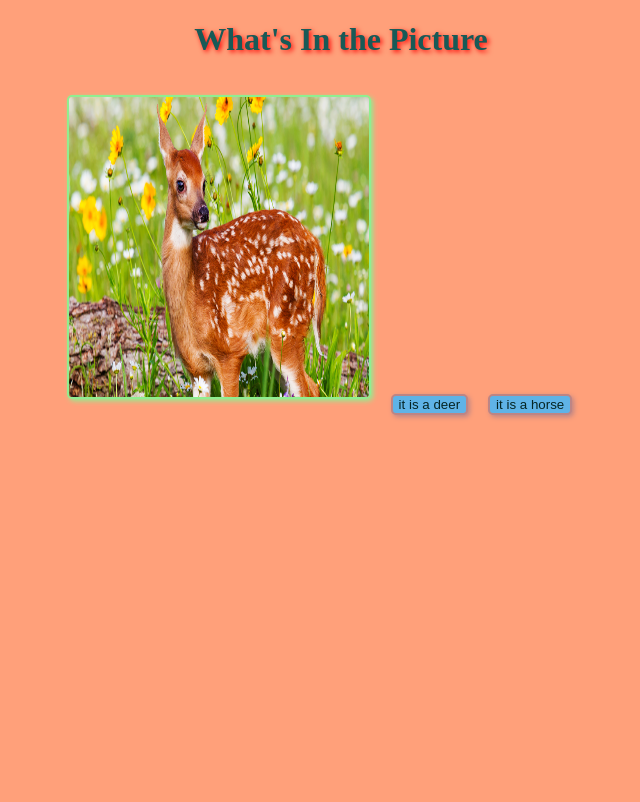
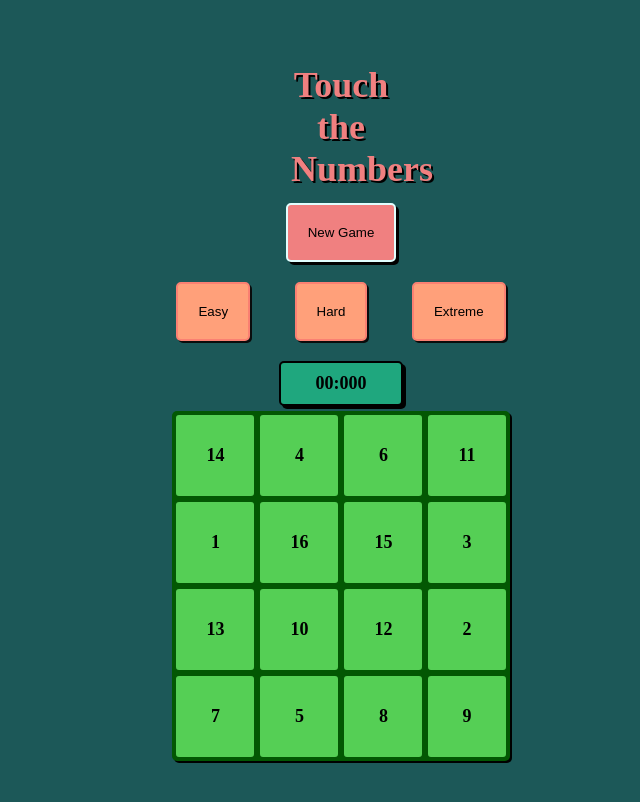
Before and after one commit to Bilana-Mon/CaJan22-Project-TouchNums, a plain HTML site: page index.html in a window 1280 px wide. Shown: the whole page, without its empty margins (299-939 px from the left). Drawn offline with Linux system fonts and the light colour scheme.

Commit message:
Touch Nums

```diff
--- a/css/main.css
+++ b/css/main.css
@@ -1,69 +1,78 @@
 body{
-    background-color: lightsalmon;
+    background-color: rgb(28, 88, 88);
+    margin: 20px;
+    padding: 20px;
+    text-align: center;
+    font-weight: bolder;
+    font-size: large;
 }
 
 
 h1{
-    text-align: center;
-    font-weight: bold;
-    color: rgb(24, 90, 87);
-    text-shadow: 2px 2px 5px red;
-    margin-left: 35%;
-    margin-right: 35%;
+    width: 100px;
+    height: 100px;
+    color: lightcoral;
+    margin-left: auto;
+    margin-right: auto;
+    text-shadow: 2px 2px black;
 }
 
-
-img{
-    border: 2px solid lightgreen;
+table{
+    background-color: rgb(3, 87, 3);
+    align-self: center;
     border-radius: 5px;
-    width: 300px;
-    height: 300px;
-    margin: 10px;
-    box-shadow: 2px 2px 5px lightgreen;
-    align-self: center;
+    margin: 5px;
+    margin-left: auto;
+    margin-right: auto;
+    padding: auto;
+    box-shadow: 2px 2px black;
 }
 
-
-.btn-answer{
-    background-color: rgb(95, 179, 231);
-    color: rgb(6, 37, 36);
-    border: 2px solid rgb(189, 133, 133);
+td{
+    background-color: rgb(85, 207, 85);
+    border: 2px solid rgb(3, 87, 3);
     border-radius: 5px;
-    box-shadow: 2px 2px 5px rgb(189, 133, 133);
-    margin: 10px;
-    padding: auto;
+    padding: 30px;
 }
 
-
-.quest-pic{
-    width: 45%;
-    height: 45%;
-    margin: auto;
-    padding: 5px;
+td:hover{
+    border:2px solid darkgoldenrod;
 }
 
-
-.reset{
-    background-color: lightseagreen;
-    color: rgb(6, 37, 36);
-    border: 2px solid rgb(15, 104, 99);
+.timer-count{
+    text-align: center;
+    background-color: rgb(31, 167, 126);
+    border: 2px solid;
     border-radius: 5px;
-    box-shadow: 2px 2px 5px rgb(6, 37, 36);
-    margin: auto;
-    width: 30%;
-    padding: auto;
-    text-align: center;
-    font-weight: bold;
+    width: 100px;
+    margin-left: auto;
+    margin-right: auto;
+    padding: 10px;
+    box-shadow: 3px 3px black;
 }
 
-.modal {
+.btn button{
+    background-color: lightsalmon;
+    border: 2px solid salmon;
+    border-radius: 5px;
+    margin-left: 5px;
+    margin-right: 5px;
+    margin-top: 5px;
+    padding: 20px;
+    margin: 20px;
+    box-shadow: 2px 2px rgb(10, 12, 12);
+}
 
-    display: block;
-    position: fixed;
-    z-index: 1;
-    left: 55%;
-    top: 80%;
-    width: 100%;
-    height: 100%;
-    overflow: auto;
+.clicked{
+    background-color: grey;
 }
+
+.new-game{
+    background-color: lightcoral;
+    border: 2px solid lightcyan;
+    border-radius: 5px;
+    margin: auto;
+    margin-top: 15px;
+    padding: 20px;
+    box-shadow: 3px 3px black;
+}
--- a/index.html
+++ b/index.html
@@ -5,14 +5,29 @@
     <meta charset="UTF-8">
     <meta http-equiv="X-UA-Compatible" content="IE=edge">
     <meta name="viewport" content="width=device-width, initial-scale=1.0">
-    <title>In Picture</title>
+    <title>Touch Nums</title>
     <link rel="stylesheet" href="css/main.css">
 </head>
 
 <body onload="init()">
-    <h1>What's In the Picture</h1>
-    <div class="quest-pic"></div>
-    <div class="modal"></div>
+    <h1>Touch the Numbers</h1>
+    <button class="new-game" onclick="init()">New Game</button>
+    <div class="btn">
+        <button class="easy" onclick="clickBtn(this)">Easy</button>
+        <button class="hard" onclick="clickBtn(this)">Hard</button>
+        <button class="extreme" onclick="clickBtn(this)">Extreme</button>
+    </div>
+
+    <div class="timer-count">
+        <span id="second">00</span>:<span id="millisecond">000</span>
+    </div>
+
+    <div class="table">
+        <table>
+            <tbody class="board"></tbody>
+        </table>
+    </div>
+
     <script src="js/main.js"></script>
 </body>
 
--- a/js/main.js
+++ b/js/main.js
@@ -1,67 +1,156 @@
 'use strict'
 
-var gCurrQuestIdx = 0;
 
-var gQuests = [
-    {
-        id: 1, opts: [
-            'it is a deer',
-            'it is a horse'
-        ], correctOptIndex: 0
-    },
-    {
-        id: 2, opts: [
-            'it is a bear',
-            'it is a dog'
-        ], correctOptIndex: 0
-    },
-    {
-        id: 3, opts: [
-            'it is a cat',
-            'it is a fox'
-        ], correctOptIndex: 1
-    }
-];
+var gNums;
+var gCount;
+var gIsGameOn;
+var gSeconds;
+var gMilliseconds;
+var gInterval;
+var gBoardLength;
+
 
 
 
 function init() {
-    renderQuest();
-    document.querySelector('.modal').style.display = 'none';
+    gBoardLength = 4;
+    gSeconds = 0;
+    gMilliseconds = 0;
+    gIsGameOn = false;
+    gCount = 1;
+
+    if (gInterval) {
+        clearInterval(gInterval);
+        gInterval = null;
+        reset()
+    }
+    gNums = shuffle(createNumsArray())
+    renderBoard(gNums);
+}
+
+function start() {
+    pause();
+    gInterval = setInterval(timer, 10);
+    if (gCount === (gBoardLength ** 2)) {
+        pause();
+    }
+}
+
+function createNumsArray() {
+    var nums = [];
+
+    for (var i = 0; i < (gBoardLength ** 2); i++) {
+        nums.push(i + 1);
+    }
+    return nums;
 }
 
 
-function renderQuest() {
-    var strHTML = '';
-    strHTML = `<img src="assets/img/${gCurrQuestIdx + 1}.jpg"/>`;
-    for (var i = 0; i < gQuests.length - 1; i++) {
-        strHTML += `<button onclick="checkAnswer(${i})" class="btn-answer">${gQuests[gCurrQuestIdx].opts[i]}</button>`;
+function shuffle(nums) {
+    var randIdx, keep, i;
+    for (i = nums.length - 1; i > 0; i--) {
+        randIdx = getRandomInt(0, nums.length);
+
+        keep = nums[i];
+        nums[i] = nums[randIdx];
+        nums[randIdx] = keep;
+    }
+    return nums;
+}
+
+
+function renderBoard(nums) {
+    var strHtml = '';
+    for (var i = 0; i < gBoardLength; i++) {
+        strHtml += `<tr>`
+        for (var j = 0; j < gBoardLength; j++) {
+            strHtml += `<td onclick="cellClicked(this)">${nums.pop()}</td>`;
+        }
+        strHtml += `</tr>`
+    }
+    var elBoard = document.querySelector('.board');
+    elBoard.innerHTML = strHtml;
+}
+
+
+function cellClicked(clickedNum) {
+    var num = parseInt(clickedNum.innerText);
+
+    if (num === 1) {
+        gInterval = setInterval(timer, 10);
     }
 
-    var elQuest = document.querySelector('.quest-pic')
-    elQuest.innerHTML = strHTML;
+    if (num === gCount) {
+        clickedNum.classList.add('clicked');
+        gCount++
+    }
+
+
+    gIsGameOn = true;
+    if (num === (gBoardLength ** 2) && clickedNum.classList.contains('clicked')) {
+        clearInterval(gInterval);
+    }
+}
+
+
+function clickBtn(btn) {
+    if (btn.classList.contains('easy')) {
+        gCount = 1;
+        reset();
+        clearInterval(gInterval);
+        gBoardLength = 4;
+        gNums = shuffle(createNumsArray());
+        renderBoard(gNums);
+    } else if (btn.classList.contains('hard')) {
+        gCount = 1;
+        reset();
+        clearInterval(gInterval);
+        gBoardLength = 5;
+        gNums = shuffle(createNumsArray());
+        renderBoard(gNums);
+    } else {
+        gCount = 1;
+        reset();
+        clearInterval(gInterval);
+        gBoardLength = 6;
+        gNums = shuffle(createNumsArray());
+        renderBoard(gNums);
+    }
+}
+
+
+function pause() {
+    clearInterval(gInterval);
+}
+
+function reset() {
+    gSeconds = 0;
+    gMilliseconds = 0;
+    document.getElementById('second').innerText = '00';
+    document.getElementById('millisecond').innerText = '000';
+}
+
+
+function timer() {
+    if ((gMilliseconds += 10) === 1000) {
+        gMilliseconds = 0;
+        gSeconds++;
+    }
+    document.getElementById('second').innerText = returnData(gSeconds);
+    document.getElementById('millisecond').innerText = returnData(gMilliseconds);
+}
+
+
+function returnData(input) {
+    return input > 10 ? input : `0${input}`
 }
 
 
 
-function checkAnswer(optIdx) {
-    if (optIdx === gQuests[gCurrQuestIdx].correctOptIndex) {
-        if (gCurrQuestIdx === gQuests.length - 1) {
-            reset()
-        } else {
-            gCurrQuestIdx++;
-            renderQuest();
-        }
-    }
-}
 
 
-function reset() {
-    gCurrQuestIdx = 0;
-    var elModal = document.querySelector('.modal');
-    elModal.innerText = 'Victory!';
-    elModal.style.display = 'block';
-    elModal.innerHTML = `<button class="reset" onclick="init(this)"/>New Game?</button>`;
-    var elQuest = document.querySelector('.quest-pic')
-
+function getRandomInt(min, max) {
+    min = Math.ceil(min);
+    max = Math.floor(max);
+    return Math.floor(Math.random() * (max - min) + min);
 }
```
